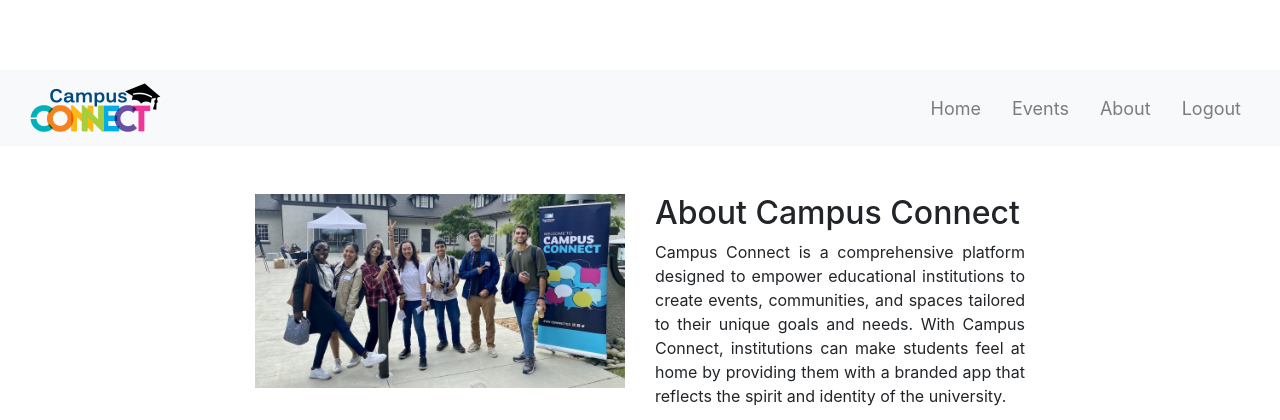
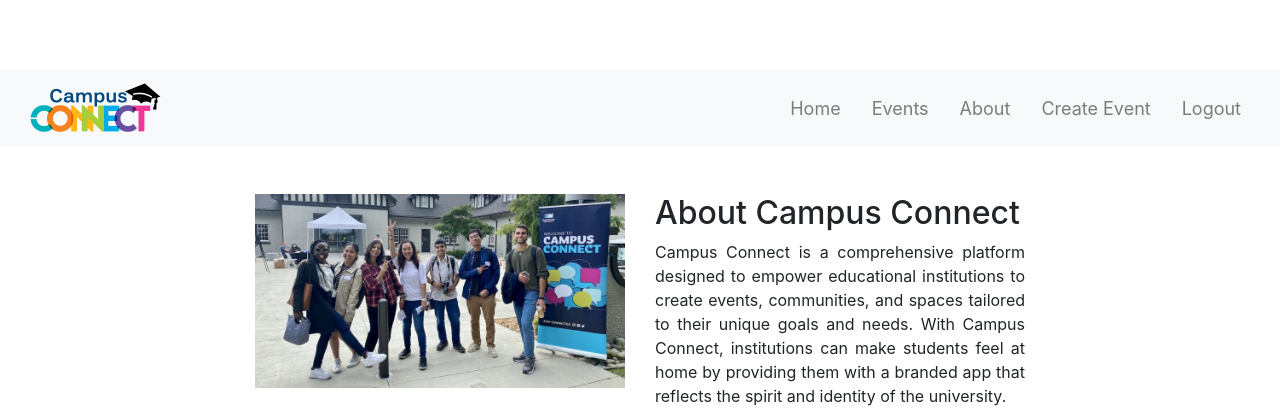
Before and after one commit to jomazzei/campus-connect, a Django app: page /about/ in a window 1280 px wide. Shown: the top 420 px of the page. Run offline with Django 4.2, Linux system fonts and the light colour scheme; the visitor is signed in with stand-in values (Sample User, id 1); some libraries are stand-ins or nearby versions.

Commit message:
Changed nav bar link for Events to event list html, added Create Event link in nav bar IF logged in

```diff
--- a/templates/base.html
+++ b/templates/base.html
@@ -3,6 +3,7 @@
 {% url 'account_login' as login_url %}
 {% url 'account_signup' as signup_url %}
 {% url 'account_logout' as logout_url %}
+
 
 <!DOCTYPE html>
 <html lang="en">
@@ -32,13 +33,17 @@
                     <a class="nav-link" href="{% url 'home' %}">Home</a>
                 </li>
                 <li class="nav-item">
-                    <a class="nav-link" href="{% url 'create-new-form' %}">Events</a>
+                    <a class="nav-link" href="{% url 'event-list' %}">Events</a>
                 </li>
                 <li class="nav-item">
                     <a class="nav-link" href="{% url 'about-page' %}">About</a>
                 </li>
 
                 {% if user.is_authenticated %}
+                <li class="nav-item">
+                    <a class="nav-link" aria-current="page"
+                        href="{% url 'create-new-form' %}">Create Event</a>
+                </li>
                 <li class="nav-item">
                     <a class="nav-link {% if request.path == logout_url %}active{% endif %}" aria-current="page"
                         href="{% url 'account_logout' %}">Logout</a>
```
